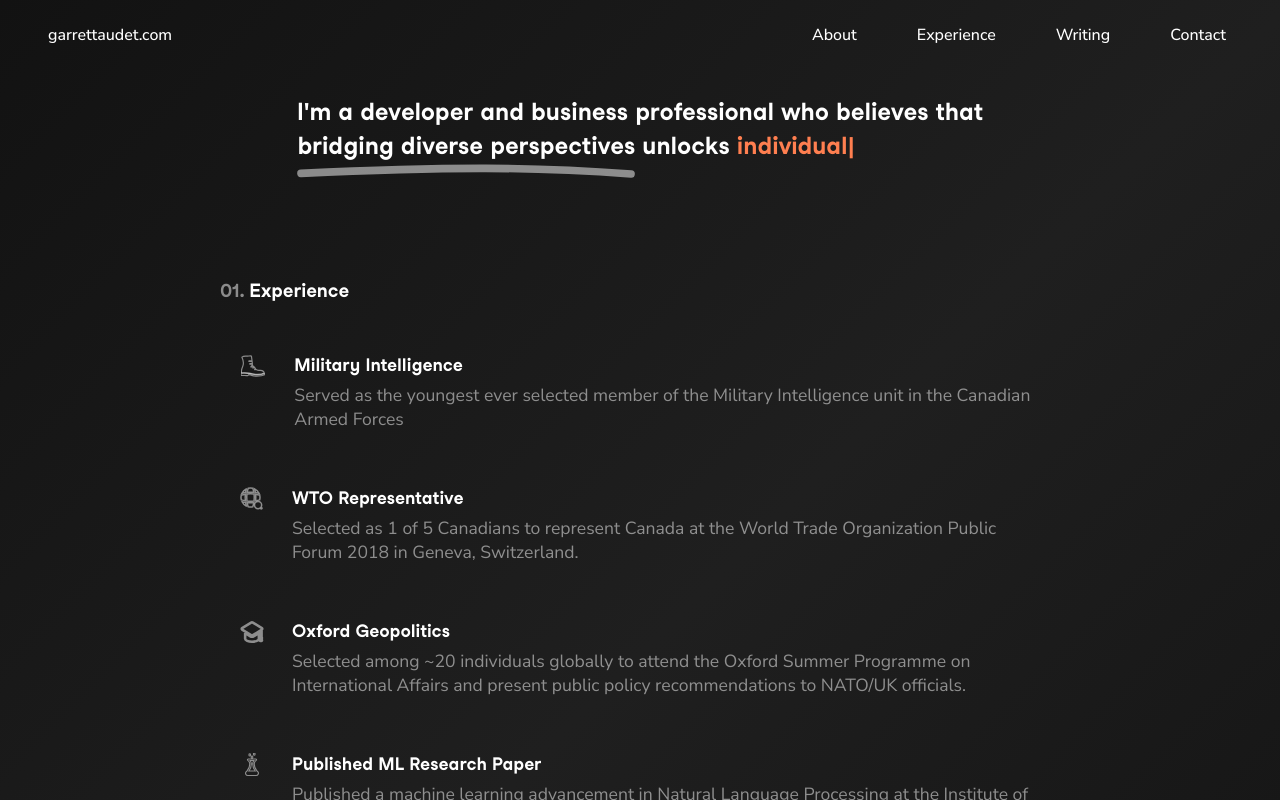
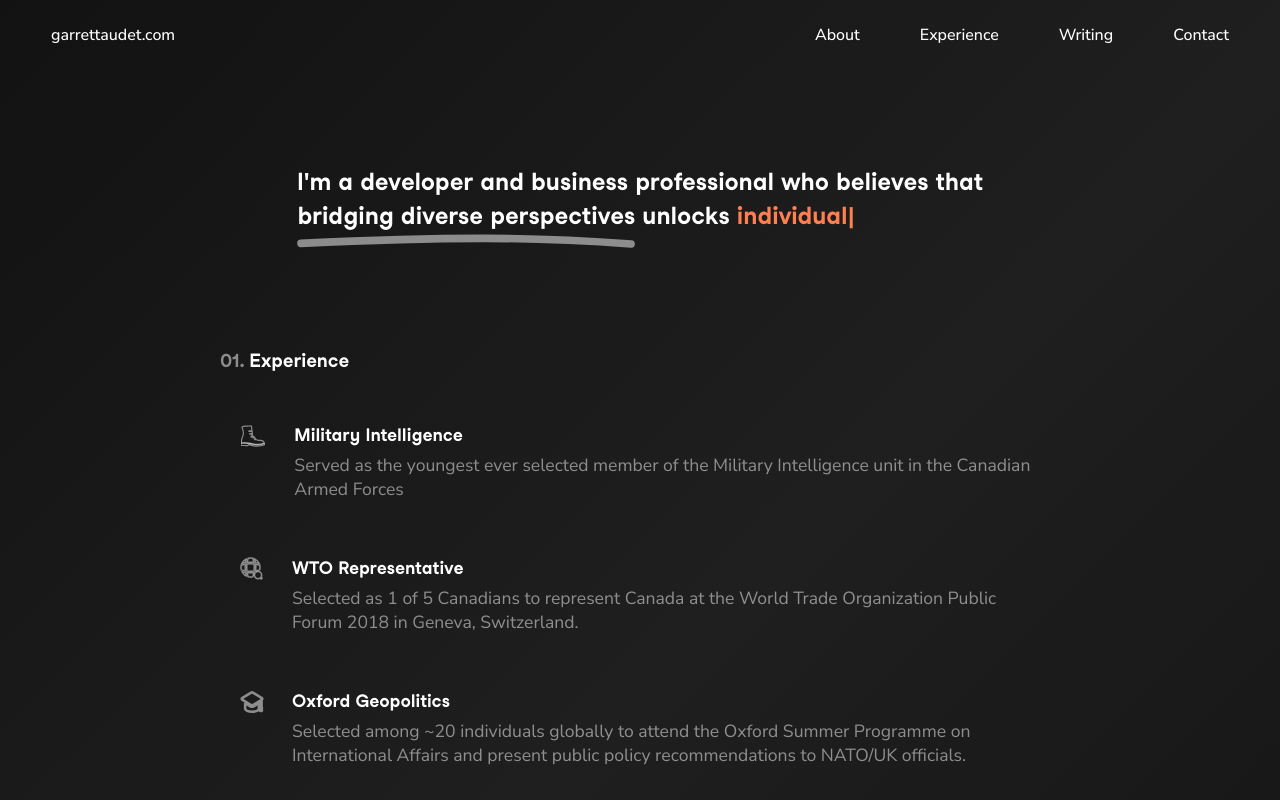
Before and after one commit to GarrettAudet/PersonalWebsite, a React (Create React App) app: page /experience in a window 1280 px wide. Built offline with nearby package versions, Linux system fonts and the light colour scheme; a web font is replaced by a local one.

Commit message:
Fixed the experience layout

```diff
--- a/src/App.js
+++ b/src/App.js
@@ -45,7 +45,6 @@ function App() {
 
   return (
     <div className="scrolling-container particles-js data-simplebar">
-      <Header/>
       <Routes>
         <Route
           path="/"
--- a/src/Experience/experience.css
+++ b/src/Experience/experience.css
@@ -1,3 +1,9 @@
+.full-main {
+    width: 100%;
+    flex-direction: column;
+    align-items: center;
+}
+
 .main-content {
     padding: 0rem 2rem;
     flex-grow: 1;
--- a/src/Experience/experience.js
+++ b/src/Experience/experience.js
@@ -1,5 +1,6 @@
 import React, { useEffect, useRef } from 'react';
 import { useLocation } from 'react-router-dom';
+import Header from '../General/header'
 
 /* Styling */
 import './experience.css';
@@ -24,10 +25,13 @@ function ExperiencePage () {
     }, [location]); // Run this effect whenever the location (including hash) changes
 
     return (
-        <div className="main-content">
-            <HeroMessage />
-            <Experience experienceRef={experienceRef} contactRef={contactRef} />
-            <Cursor />
+        <div className = "full-main flex">
+            <Header style= {{position: 'relative'}}/>
+            <div className="main-content">
+                <HeroMessage />
+                <Experience experienceRef={experienceRef} contactRef={contactRef} />
+                <Cursor />
+            </div>
         </div>
     );
 }
--- a/src/General/header.css
+++ b/src/General/header.css
@@ -1,7 +1,7 @@
 /* All Elements of the Header */
 .header {
     display: flex;
-    position: absolute;
+    width: 100%vw;
     top: 0;
     left: 0;
     z-index: 10;
--- a/src/LandingPage/landing-page.js
+++ b/src/LandingPage/landing-page.js
@@ -3,6 +3,7 @@ import './landing-page.css';
 import PersonalLink from './personal-link.js';
 import Cursor from '../General/cursor.js'
 import LandingScroll from './landing-scroll.js'
+import Header from '../General/header.js'
 import { faGithub, faLinkedin } from '@fortawesome/free-brands-svg-icons';
 import { faEnvelope } from '@fortawesome/free-solid-svg-icons'
 
@@ -85,6 +86,7 @@ const LandingPage = ({ scrollToSection, experienceRef, contactRef }) => {
 
   return (
     <div id="particles-js" className="scroll-section flex">
+      <Header style= {{position: 'absolute'}}/>
         <Cursor />
       <div className="landing-page-header">
         <h1>GARRETT AUDET</h1>
```
